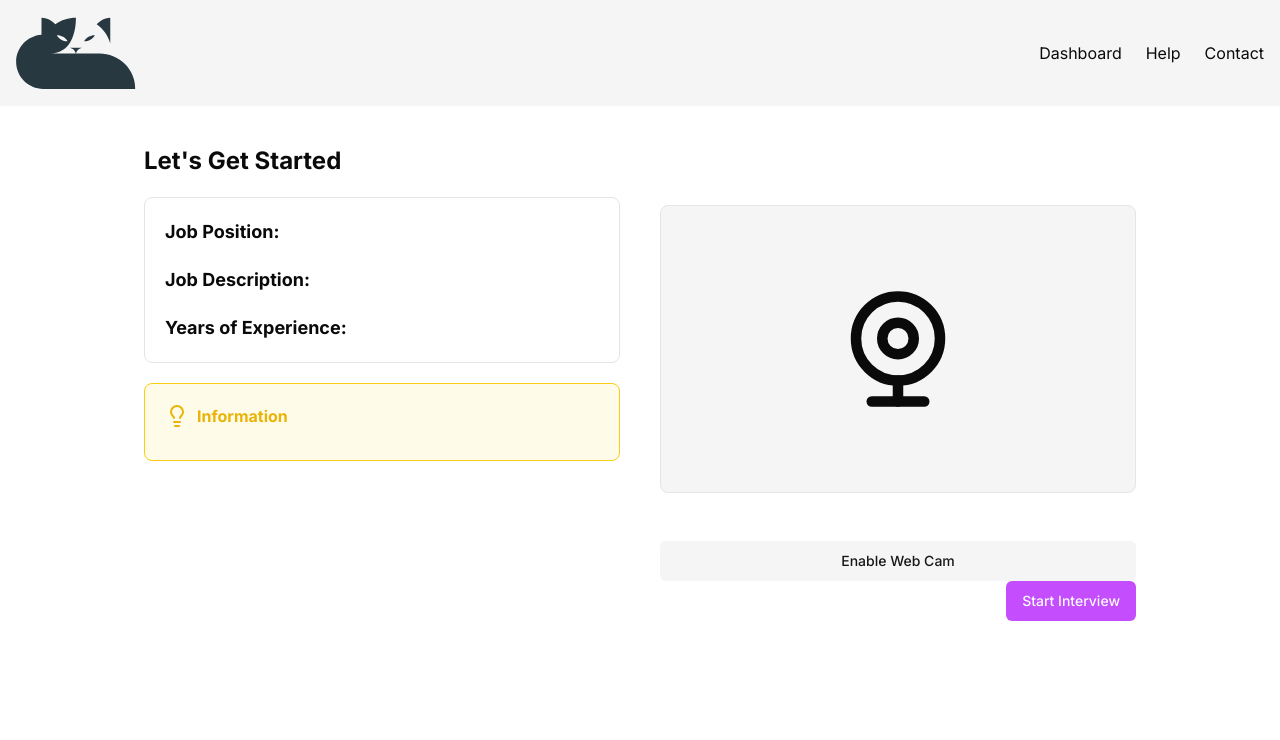
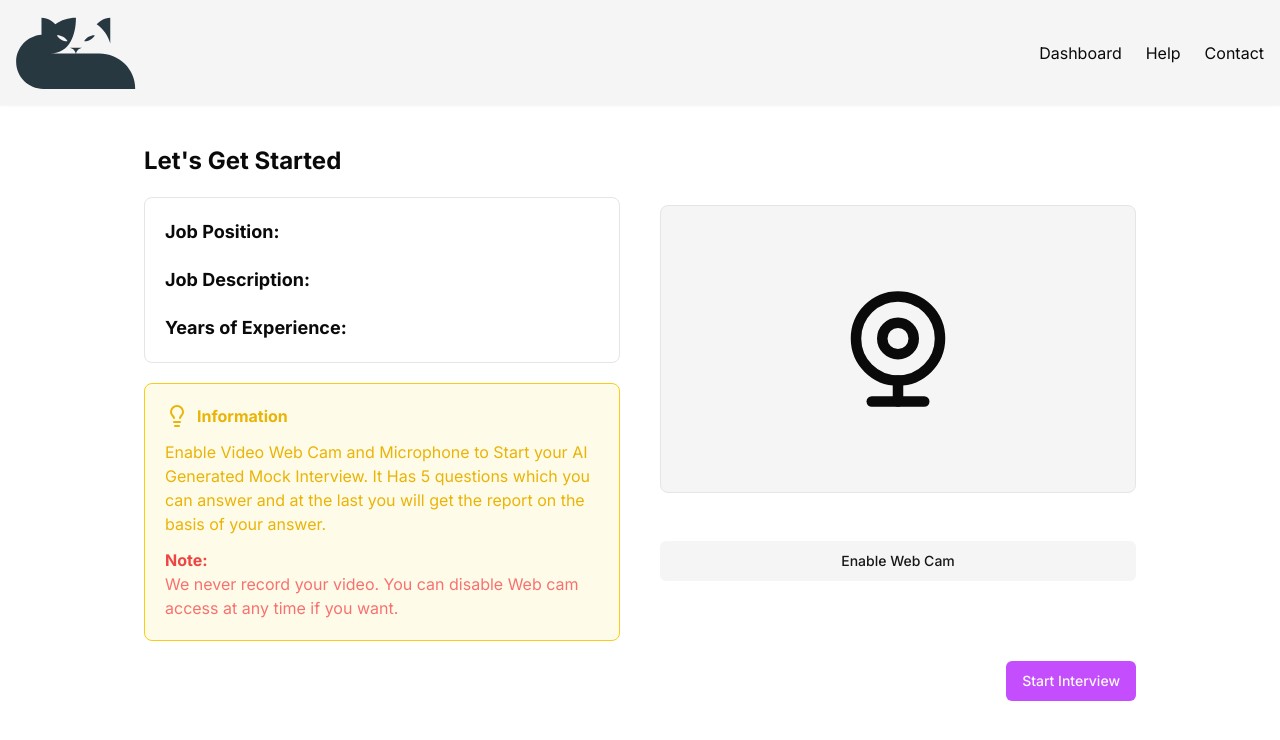
Before and after one commit to Spidey00007/PrepBot, a Next.js app: page /dashboard/interview/1 in a window 1280 px wide. Shown: the top 740 px of the page. Built offline with nearby package versions, Linux system fonts and the light colour scheme; no server answers; the database is empty.

Commit message:
Modified information box for user guidance

```diff
--- a/app/dashboard/interview/[interviewId]/page.jsx
+++ b/app/dashboard/interview/[interviewId]/page.jsx
@@ -58,7 +58,16 @@ function Interview({ params }) {
               <strong>Information</strong>
             </h2>
             <h2 className="mt-3 text-yellow-500">
-              {process.env.NEXT_PUBLIC_INFORMATION}
+              Enable Video Web Cam and Microphone to Start your AI Generated
+              Mock Interview. It Has 5 questions which you can answer and at the
+              last you will get the report on the basis of your answer.
+            </h2>
+            <h2 className="mt-3 text-red-500">
+              <strong>Note: </strong>
+            </h2>
+            <h2 className="text-red-400">
+              We never record your video. You can disable Web cam access at any
+              time if you want.
             </h2>
           </div>
         </div>
```
